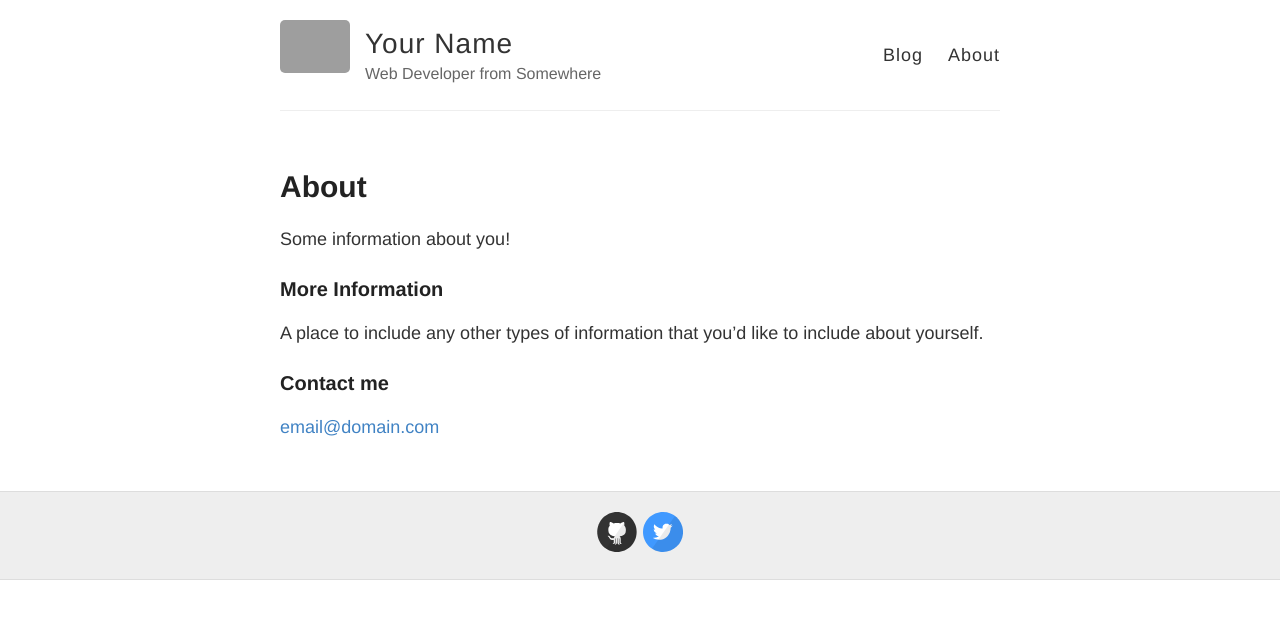
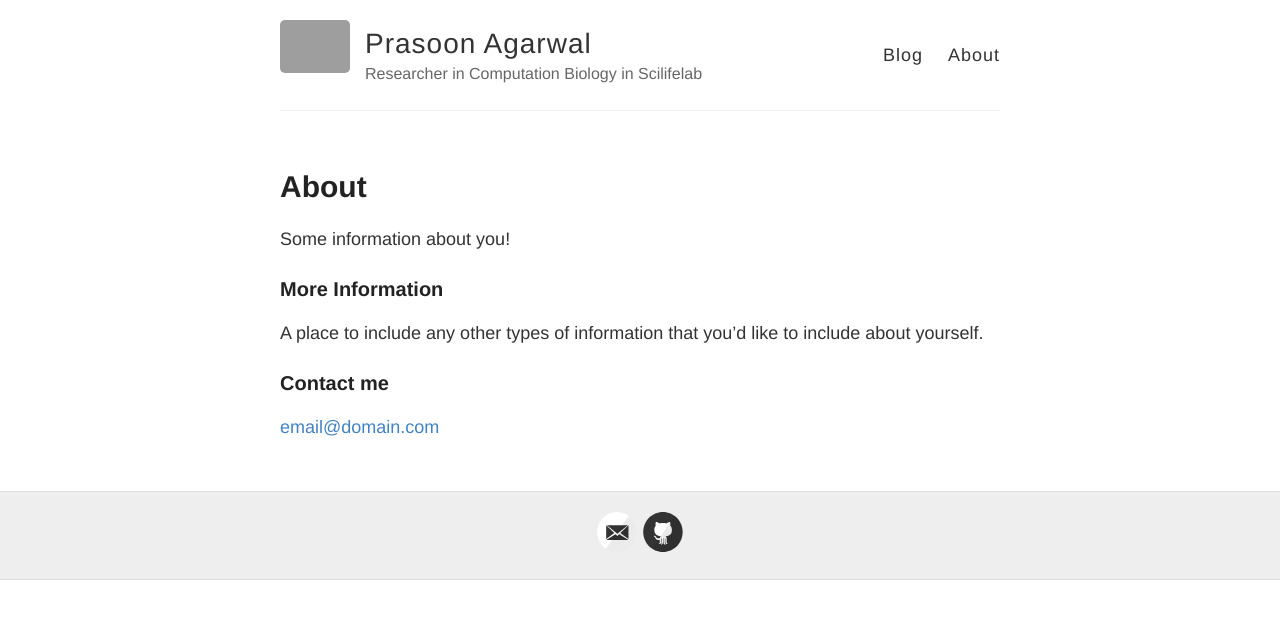
Before and after one commit to prasoon2012/prasoon2012.github.io, a Jekyll site: the page built from about.md, in a window 1280 px wide. Shown: the top 619 px of the page. Built offline with Jekyll 4.4.1, drawn with Linux system fonts in a browser that asks for light colours; grey boxes are pictures that could not be loaded.

Commit message:
add name to config

```diff
--- a/_config.yml
+++ b/_config.yml
@@ -3,10 +3,10 @@
 #
 
 # Name of your site (displayed in the header)
-name: Your Name
+name: Prasoon Agarwal
 
 # Short bio or description (displayed in the header)
-description: Web Developer from Somewhere
+description: Researcher in Computation Biology in Scilifelab
 
 # URL of your avatar or profile pic (you could use your GitHub profile pic)
 avatar: https://raw.githubusercontent.com/barryclark/jekyll-now/master/images/jekyll-logo.png
@@ -18,15 +18,15 @@ avatar: https://raw.githubusercontent.com/barryclark/jekyll-now/master/images/je
 # Includes an icon in the footer for each username you enter
 footer-links:
   dribbble:
-  email:
+  email: prasoon@kth.se
   facebook:
   flickr:
-  github: barryclark/jekyll-now
+  github: prasoon2012
   instagram:
   linkedin:
   pinterest:
   rss: # just type anything here for a working RSS icon
-  twitter: jekyllrb
+  twitter:
   stackoverflow: # your stackoverflow profile, e.g. "users/50476/bart-kiers"
   youtube: # channel/<your_long_string> or user/<user-name>
   googleplus: # anything in your profile username that comes after plus.google.com/
```
